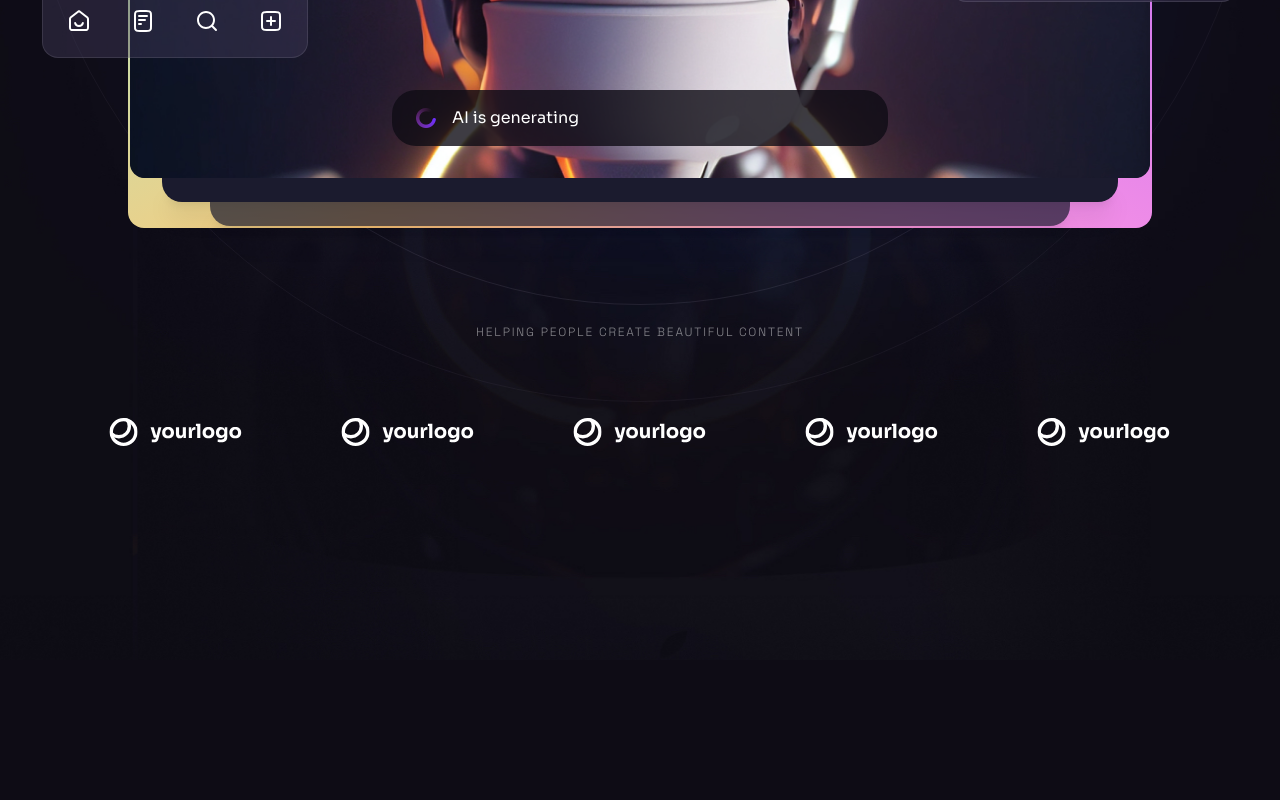
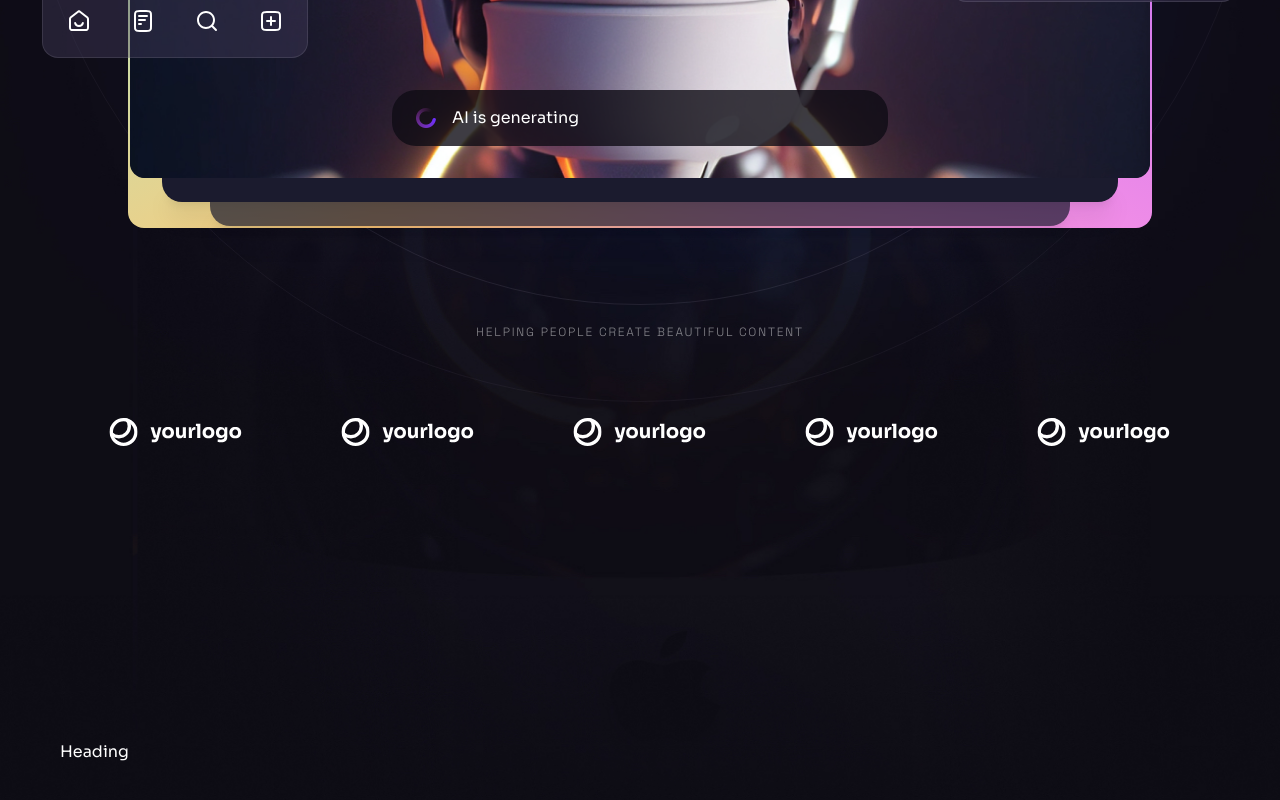
Before and after one commit to VelizarDabov/Modern-UI-UX-website, a React (Vite) app: page / in a window 1280 px wide. Shown: the part 890-1690 px from the top of the page. Before the commit the page ends 1550 px from the top, so only its background shows below. Built offline with nearby package versions, Linux system fonts and the light colour scheme.

Commit message:
benefit section

```diff
--- a/src/App.jsx
+++ b/src/App.jsx
@@ -1,4 +1,5 @@
 import ButtonGradient from "./assets/svg/ButtonGradient";
+import Benefits from "./components/Benefits";
 import Header from "./components/Header";
 import Hero from "./components/Hero";
 const App = () => {
@@ -7,6 +8,7 @@
       <div className="pt-[4.75rem] lg:pt-[5.25rem] overflow-hidden">
         <Header />
         <Hero />
+        <Benefits />
       </div>
       <ButtonGradient />
     </>
--- /dev/null
+++ b/src/components/Benefits.jsx
@@ -0,0 +1,15 @@
+import React from 'react'
+import Section from './Section'
+import Heading from './Heading'
+
+const Benefits = () => {
+  return (
+   <Section id='features'>
+<div className='container relative z-2'>
+<Heading />
+</div>
+   </Section>
+  )
+}
+
+export default Benefits
--- /dev/null
+++ b/src/components/Heading.jsx
@@ -0,0 +1,9 @@
+import React from 'react'
+
+const Heading = () => {
+  return (
+    <div>Heading</div>
+  )
+}
+
+export default Heading
```
